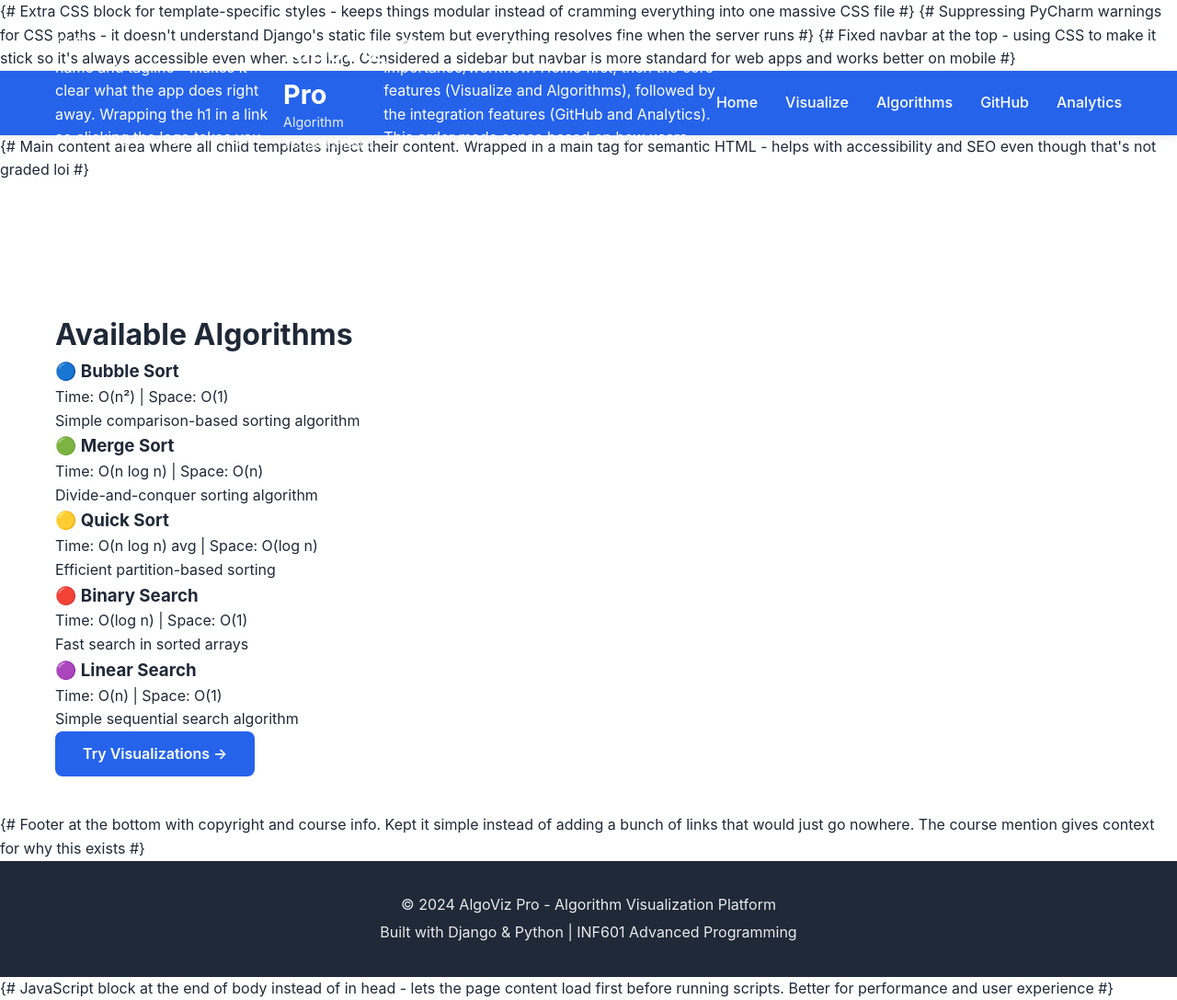
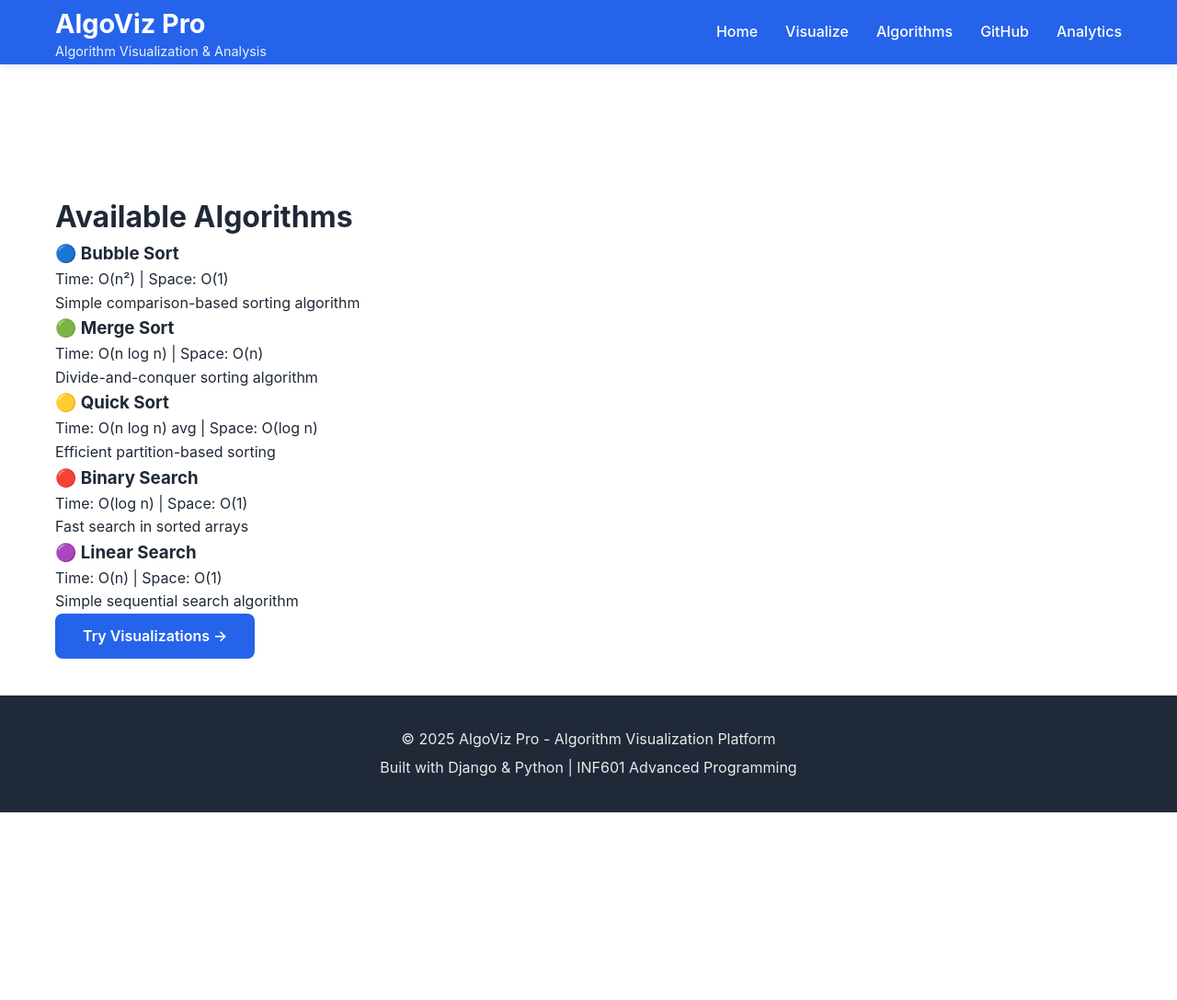
Before and after one commit to BlazingCrow88/algoviz-pro, a Django app: page /algorithms/ in a window 1280 px wide. Shown: the whole page at 92% size. After the commit the page ends 883 px from the top, so only its background shows below. Run offline with Django 5.2, Linux system fonts and the light colour scheme; data that the repository does not hold is empty.

Commit message:
changed date in footer to 2025 not 2024

```diff
--- a/templates/base.html
+++ b/templates/base.html
@@ -2,35 +2,19 @@
 <html lang="en">
 <head>
     <meta charset="UTF-8">
-    {# Viewport meta tag is critical for mobile responsiveness - without this, the site looks tiny on phones #}
     <meta name="viewport" content="width=device-width, initial-scale=1.0">
-    {# Block for title so child templates can override it, but defaults to "AlgoViz Pro" if they don't #}
     <title>{% block title %}AlgoViz Pro{% endblock %}</title>
     {% load static %}
-    {# Loading main stylesheet first so child templates can override styles if needed with extra_css block #}
     <link rel="stylesheet" href="{% static 'css/style.css' %}">
-    {# Extra CSS block for template-specific styles - keeps things modular instead of cramming
-       everything into one massive CSS file #}
     {% block extra_css %}{% endblock %}
 </head>
 <body>
-    {# Suppressing PyCharm warnings for CSS paths - it doesn't understand Django's static file system
-       but everything resolves fine when the server runs #}
-    {# noinspection CssUnknownTarget,SpellCheckingInspection #}
-
-    {# Fixed navbar at the top - using CSS to make it stick so it's always accessible even when scrolling.
-       Considered a sidebar but navbar is more standard for web apps and works better on mobile #}
     <nav class="navbar">
         <div class="container">
-            {# Brand section with project name and tagline - makes it clear what the app does right away.
-               Wrapping the h1 in a link so clicking the logo takes you home, which users expect #}
             <div class="nav-brand">
                 <h1><a href="/">AlgoViz Pro</a></h1>
                 <p class="tagline">Algorithm Visualization & Analysis</p>
             </div>
-            {# Main navigation links - ordered by importance/workflow: Home first, then the core features
-               (Visualize and Algorithms), followed by the integration features (GitHub and Analytics).
-               This order made sense based on how users would actually use the platform #}
             <ul class="nav-menu">
                 <li><a href="{% url 'visualization:home' %}">Home</a></li>
                 <li><a href="{% url 'visualization:visualize' %}">Visualize</a></li>
@@ -41,23 +25,17 @@
         </div>
     </nav>
 
-    {# Main content area where all child templates inject their content. Wrapped in a main tag
-       for semantic HTML - helps with accessibility and SEO even though that's not graded lol #}
     <main class="main-content">
         {% block content %}{% endblock %}
     </main>
 
-    {# Footer at the bottom with copyright and course info. Kept it simple instead of adding a bunch
-       of links that would just go nowhere. The course mention gives context for why this exists #}
     <footer class="footer">
         <div class="container">
-            <p>&copy; 2024 AlgoViz Pro - Algorithm Visualization Platform</p>
+            <p>&copy; 2025 AlgoViz Pro - Algorithm Visualization Platform</p>
             <p>Built with Django & Python | INF601 Advanced Programming</p>
         </div>
     </footer>
 
-    {# JavaScript block at the end of body instead of in head - lets the page content load first
-       before running scripts. Better for performance and user experience #}
     {% block extra_js %}{% endblock %}
 </body>
 </html>
```
